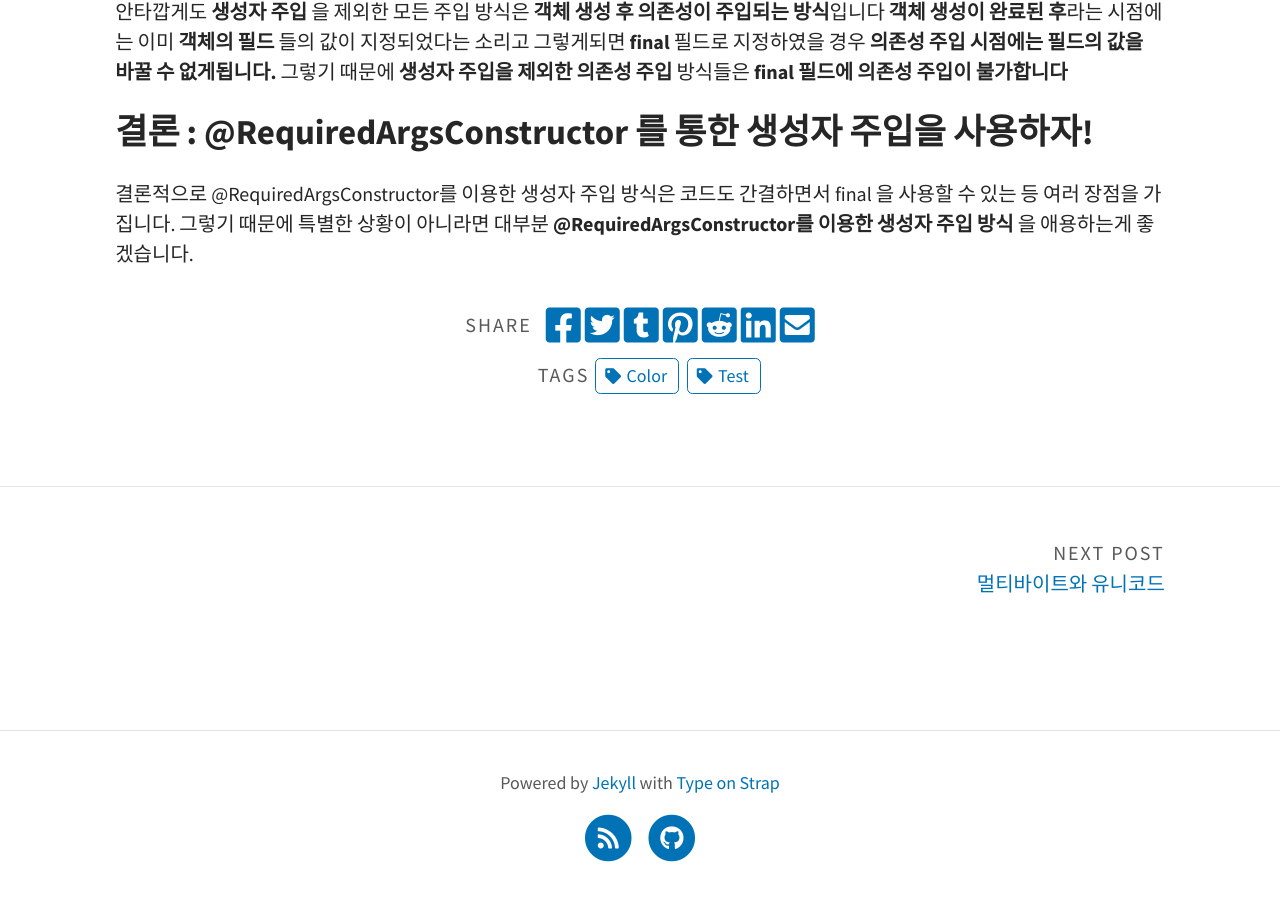
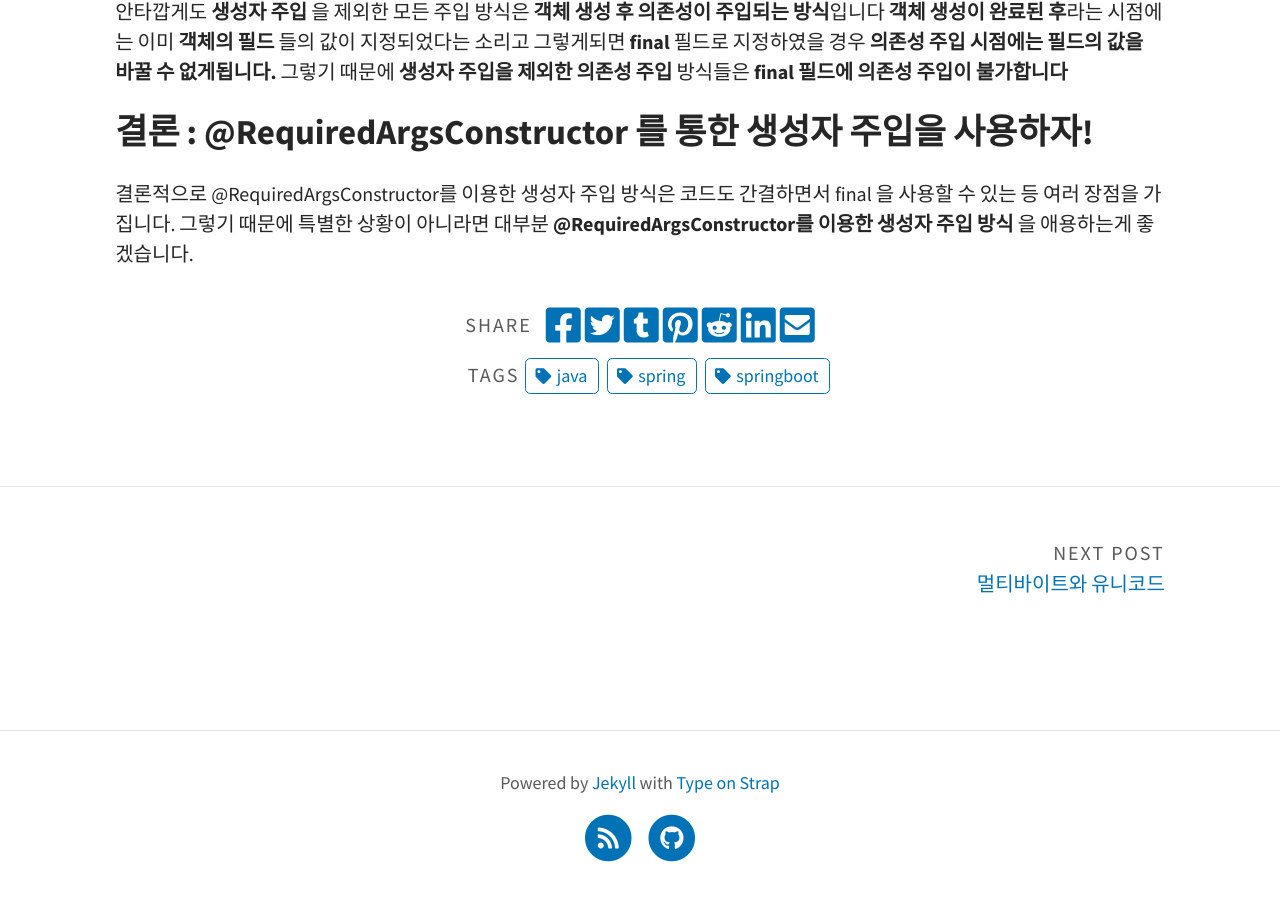
Before and after one commit to mainmethod0126/old-tech-blog, a Jekyll site: the page built from _posts/spring/2022-08-31-spring-프로젝트에서-생성자-주입을-사용해야하는-이유와-방법.md, in a window 1280 px wide and 900 px high, scrolled down 4486 px. Built offline with Jekyll 4.4.1, drawn with Linux system fonts in a browser that asks for light colours; comment, search, counter and statistics services are not loaded.

Commit message:
tags 추가

```diff
--- a/_posts/spring/2022-08-31-spring-프로젝트에서-생성자-주입을-사용해야하는-이유와-방법.md
+++ b/_posts/spring/2022-08-31-spring-프로젝트에서-생성자-주입을-사용해야하는-이유와-방법.md
@@ -1,7 +1,7 @@
 ---
 layout: post
 title: spring-프로젝트에서-생성자-주입을-사용해야하는-이유와-방법
-tags: [Test, Color]
+tags: [java, spring, springboot]
 author: mainmethod0126
 excerpt_separator: <!--more-->
 ---
```
